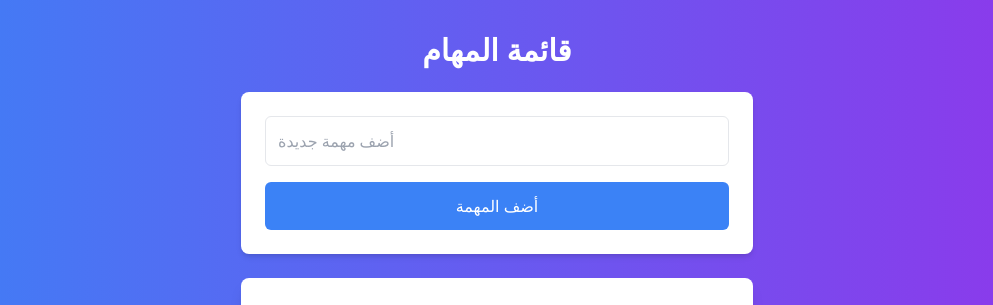
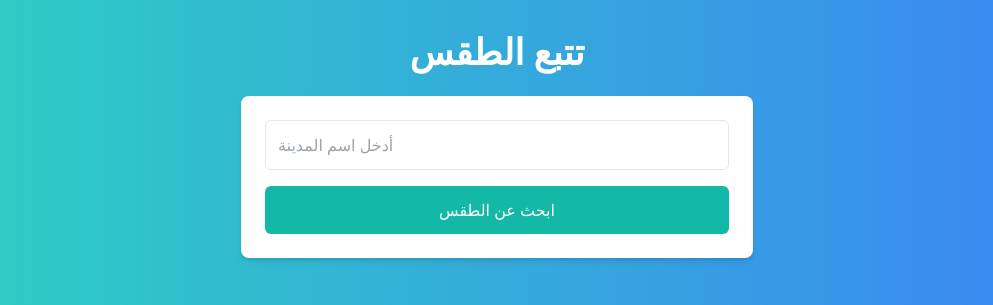
Before and after one commit to bittarwork/Bittarov_React_course_mat, a React (Create React App) app in the folder CoursePorjects-all/: page / in a window 1280 px wide. Shown: the top 305 px of the page, without its empty margins (143-1136 px from the left). Built offline with nearby package versions, Linux system fonts and the light colour scheme; no server answers.

Commit message:
last edit for today

```diff
--- a/CoursePorjects-all/src/index.js
+++ b/CoursePorjects-all/src/index.js
@@ -1,7 +1,7 @@
 import React from 'react';
 import ReactDOM from 'react-dom/client';
 import './index.css';
-import App from './section5/App';
+import App from './section5/section5-2/app';
 import reportWebVitals from './reportWebVitals';
 import './index.css';
 
--- /dev/null
+++ b/CoursePorjects-all/src/section5/section5-2/WeatherForm.js
@@ -0,0 +1,30 @@
+import React, { useState } from 'react';
+
+const WeatherForm = ({ fetchWeather }) => {
+    const [city, setCity] = useState('');
+
+    const handleSubmit = (e) => {
+        e.preventDefault();
+        if (city.trim() !== '') {
+            fetchWeather(city);
+            setCity('');
+        }
+    };
+
+    return (
+        <form onSubmit={handleSubmit} className="bg-white p-6 rounded-lg shadow-md mb-6 max-w-lg w-full">
+            <input
+                type="text"
+                className="border p-3 w-full mb-4 rounded-md"
+                placeholder="أدخل اسم المدينة"
+                value={city}
+                onChange={(e) => setCity(e.target.value)}
+            />
+            <button type="submit" className="bg-teal-500 text-white p-3 w-full rounded-md hover:bg-teal-600">
+                ابحث عن الطقس
+            </button>
+        </form>
+    );
+};
+
+export default WeatherForm;
--- /dev/null
+++ b/CoursePorjects-all/src/section5/section5-2/WeatherInfo.js
@@ -0,0 +1,17 @@
+import React from 'react';
+
+const WeatherInfo = ({ weather }) => {
+    const { main, weather: weatherData, name } = weather;
+    const temperature = main.temp.toFixed(1);
+    const description = weatherData[0].description;
+
+    return (
+        <div className="bg-white p-6 rounded-lg shadow-lg max-w-lg w-full text-center">
+            <h2 className="text-2xl font-bold text-gray-700 mb-4">{name}</h2>
+            <p className="text-4xl font-semibold text-gray-800 mb-2">{temperature}°C</p>
+            <p className="text-lg font-medium text-gray-600 capitalize">{description}</p>
+        </div>
+    );
+};
+
+export default WeatherInfo;
--- /dev/null
+++ b/CoursePorjects-all/src/section5/section5-2/app.js
@@ -0,0 +1,25 @@
+import React, { useState } from 'react';
+import WeatherForm from './WeatherForm';
+import WeatherInfo from './WeatherInfo';
+
+const App = () => {
+    const [weather, setWeather] = useState(null);
+
+    // التعامل مع البيانات الواردة من WeatherForm
+    const fetchWeather = async (city) => {
+        const apiKey = 'YOUR_API_KEY'; // استبدل بمفتاح API الخاص بك
+        const response = await fetch(`https://api.openweathermap.org/data/2.5/weather?q=${city}&appid=${apiKey}&units=metric`);
+        const data = await response.json();
+        setWeather(data);
+    };
+
+    return (
+        <div className="min-h-screen bg-gradient-to-r from-teal-400 to-blue-500 p-8 flex flex-col items-center">
+            <h1 className="text-4xl font-extrabold text-white mb-6">تتبع الطقس</h1>
+            <WeatherForm fetchWeather={fetchWeather} />
+            {weather && <WeatherInfo weather={weather} />}
+        </div>
+    );
+};
+
+export default App;
```
Also changed, not shown: 1 other file (tests, documents, lock files or other folders).
